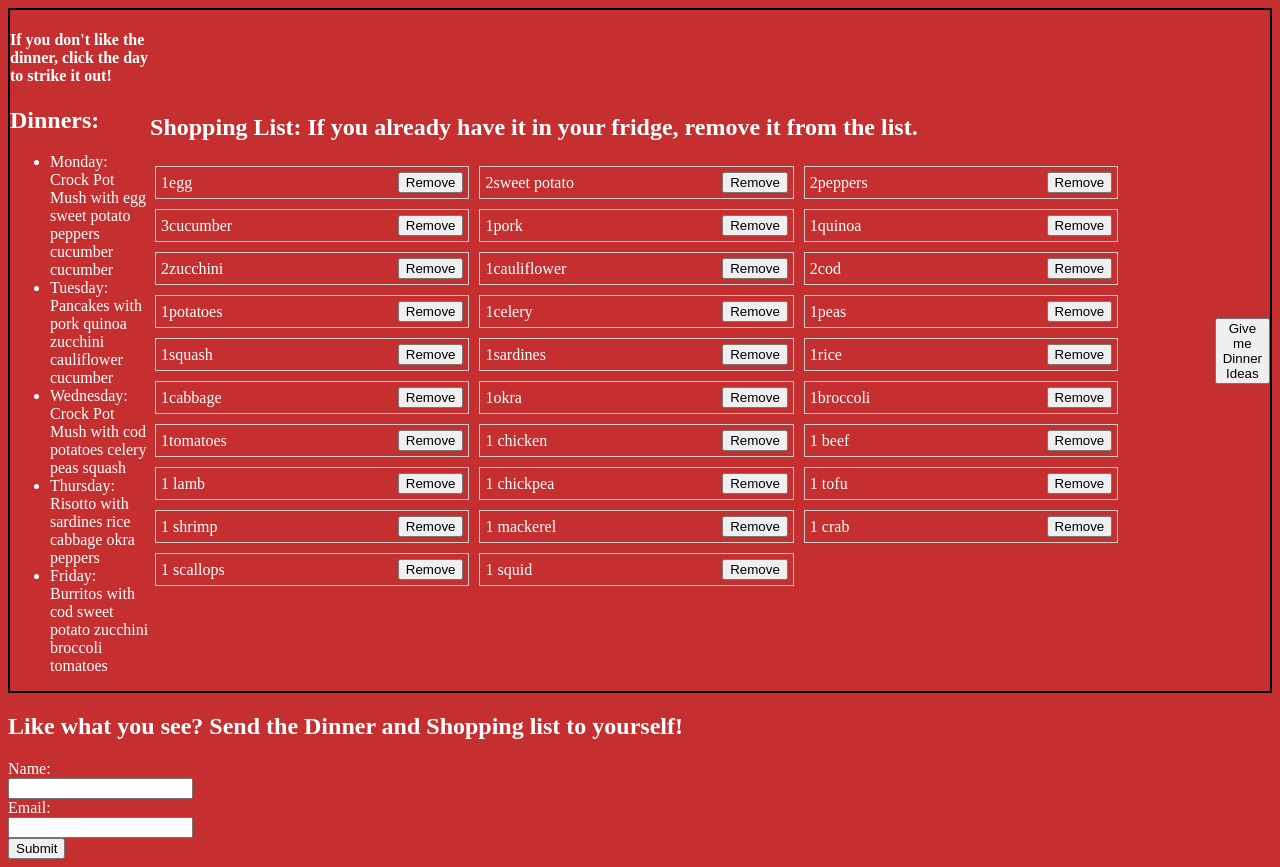
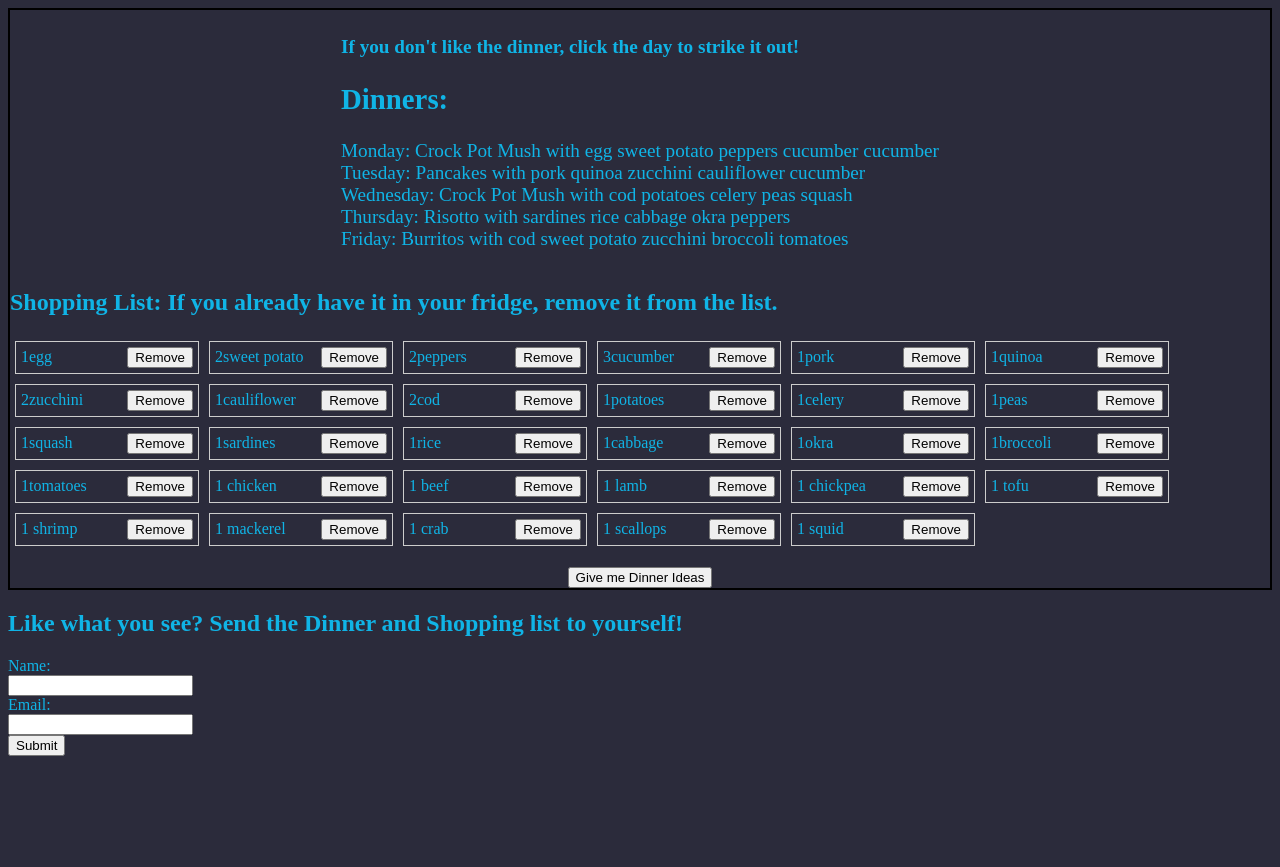
Before and after one commit to ekrispy/SBA-Dom, a plain HTML site: page index.html in a window 1280 px wide. Both pictures are taken after a click on the button "Give me Dinner Ideas". After the commit the page ends 800 px from the top, so only its background shows below. Drawn offline with Linux system fonts and the light colour scheme.

Commit message:
final version and upated read me file

```diff
--- a/index.html
+++ b/index.html
@@ -9,7 +9,7 @@
   <body>
     <div class="container">
       <div id="randomDins">
-        <p>Click here for easy weekly dinners when you have no time!</p>
+        <p>Click here for easy weekly dinner ideas when you have no time!</p>
       </div>
       <div id="list"></div>
       <button id="button">Give me Dinner Ideas</button>
--- a/javascritpt.js
+++ b/javascritpt.js
@@ -1,4 +1,4 @@
-
+// I saw this on google and other exapmles to add this Domcontentloaded event listener...
 document.addEventListener('DOMContentLoaded', () => {
     const dinnerEl = document.getElementById("randomDins");
     const listEl = document.getElementById("list");
@@ -6,7 +6,7 @@ document.addEventListener('DOMContentLoaded', () => {
 
     document.getElementById("button").addEventListener("click", () => {
         form.style.display = "block";
-      generateIngredients();
+      generateIngredients(); // this allows the button to generate the lists and full page
     });
 
 const proteins = ["chicken", "beef", "pork", "lamb", "cod", "egg", "chickpea", "sardines", "tofu", "shrimp", "mackerel", "crab", "scallops", "squid"];
@@ -15,19 +15,18 @@ const vegetables = ["carrots", "broccoli", "spinach", "cucumber", "onion", "cele
 const fullRecipes = ["Spaghetti", "Mac 'n' cheese", "Lasagna", "Pad Thai", "Soup", "Nachos", "Stir fry", "Burritos", "Pancakes", "Quiche", "Risotto", "Quesadilla", "Enchilada", "Fajitas", "Chili", "Chowder", "Stir fry", "Pizza", "Crock Pot Mush"];
 const days = ['Monday', 'Tuesday', 'Wednesday', 'Thursday', 'Friday'];
 
-let plate = [];
 
 function generateIngredients() {
     try {
     let dinners = [];
-    for (let day of days) {
+    for (let day of days) { // loops through the days to  add dinner to the array
         dinners.push(createMealFrom(proteins, carbs, vegetables, fullRecipes));
     }
 
     const shoppingList = createShoppingListFor(dinners);
 
-    showDinners(dinners, dinnerEl);
-    showShopping(shoppingList, listEl);
+    showDinners(dinners, dinnerEl); // calls the function to show the dinner list
+    showShopping(shoppingList, listEl); // calls the function to show the shopping list
 } catch (error) {
     console.log(error);
     alert("an error occured, please try again");
@@ -35,11 +34,13 @@ function generateIngredients() {
 }
 
 function randomFoodIngredients(ingredients) {
+    // this function returns a random food ingredient
     return ingredients[Math.floor(Math.random() * ingredients.length)];
 }
 
 function createMealFrom(proteins, carbs, vegetables, fullRecipes) {
-    const randomProtein = randomFoodIngredients(proteins);
+    const randomProtein = randomFoodIngredients(proteins); // had to add this because my initial code was not counting the protiens correcty and includiing words in the dinner list
+    // returns an array of objects for the meals
     return [
         { name: randomFoodIngredients(fullRecipes), type: 'fullRecipe' },
         { name: 'with', type: 'connector' },
@@ -55,6 +56,8 @@ function createShoppingListFor(dinners) {
     let ingredients = [];
 
     dinners.forEach(dinner => {
+        // used the filter method to remove the full recipe from the dinner lists
+        // spread operator is used to add the full recipe to the shopping list
         ingredients = [
          ...ingredients,
          ...dinner.filter(ingredient => ingredient.type!== 'fullRecipe')
@@ -63,48 +66,63 @@ function createShoppingListFor(dinners) {
 
     let shoppingList = {};
     for (const ingredient of ingredients) {
+        // used the toLowerCase method to make the shopping list case insensitive
         const ingredientName = ingredient.name.toLowerCase();
+        // if the ingredient name is already in the shopping list then this will add one to the count or more if it already exists
         shoppingList[ingredientName] = (shoppingList[ingredientName]? shoppingList[ingredientName] + 1 : 1);
     }
     return shoppingList;
 }
 function showDinners(dinners, dinnerEl) {
+    // create a ul element
     const ul = document.createElement("ul");
+    ul.classList.add("dinner-list"); // create a class
+    //create a lable
     const label = document.createElement("h2");
+    //create another lable
     const label2 = document.createElement("h4");
     label2.innerText = "If you don't like the dinner, click the day to strike it out!";
     label.innerText = "Dinners:";
     dinnerEl.innerHTML = "";
+
+    // append the lables to the dinner element
     dinnerEl.appendChild(label2);
     dinnerEl.appendChild(label);
 
-    dinners.forEach((dinner, index) => {
+    dinners.forEach((dinner, index) => { // lop through the dinner array
         const li = document.createElement("li");
+        // this helped to the day to get where it needed it to be based on the index
         const day = index === 0? 'Monday' : index === dinners.length - 1? 'Friday' : days[index];
         let mealText = '  ';
-        dinner.forEach(ingredient => {
-            const ingredientEl = document.createElement("span");
+        dinner.forEach(ingredient => { // lop through the dinner array
+            const ingredientEl = document.createElement("span"); // create span element
+            // set the text content of the span element for the name of the ingredient
             ingredientEl.innerText = ingredient.name + " ";
+            // this helped used the connector (with) to add the with to the dinner list
             if (ingredient.type === 'connector') {
                 mealText += ingredient.name + ' ';
             } else {
                 mealText += ingredientEl.outerHTML;
             }
         });
+        // the text will be displayed as the day and the meal text
         li.innerHTML = `${day}: ${mealText}`;
         ul.appendChild(li);
 
         li.addEventListener('click', (event) => {
             if (event.target instanceof HTMLLIElement) {
+                // googled helped with this, this toggles the strikethrough
+                // when i firt used it you could click anywhere where the dinner list was and it would strikethrough everything
                 event.target.classList.toggle('strikethrough');
             }
         });
     });
+    // append the ul to the dinner element
     dinnerEl.appendChild(ul);
 }
 
 
-
+// alot of the commmets above are almost the same for bellow
 function showShopping(shopping, listEl) {
     const ul = document.createElement("ul");
     ul.className = "shopping-list"; // Add a class to the ul element
@@ -115,16 +133,17 @@ function showShopping(shopping, listEl) {
     listEl.appendChild(label);
 
     for (const [num, ingredient] of Object.entries(shopping)) {
+        // if the ingredient is not with do not add it to the shopping list
       if (num!== "with") {
         const li = document.createElement("li");
         li.className = "shopping-item"; // Add a class to the li element
         const itemNameEl = document.createElement("span");
         itemNameEl.innerText = ingredient;
         const quantityEl = document.createElement("span");
-        quantityEl.innerText = num;
-        const removeBtn = document.createElement("button");
+        quantityEl.innerText = num; // used this to add the number of ingredients
+        const removeBtn = document.createElement("button"); // helped create a button
         removeBtn.innerText = "Remove";
-        removeBtn.className = "remove-btn";
+        removeBtn.className = "remove-btn"; // Add a class to the button
         removeBtn.addEventListener("click", () => {
           li.remove();
         });
@@ -139,6 +158,7 @@ function showShopping(shopping, listEl) {
     const proteinList = proteins.filter(protein =>!Object.keys(shopping).includes(protein.toLowerCase()));
     for (const protein of proteinList) {
       const li = document.createElement("li");
+      // set the inner text for the protiens to 1, had to add this because initilly it was not working correctly
       li.innerText = `${1} ${protein}`;
       li.className = "shopping-item"; // Add a class to the li element
       const removeBtn = document.createElement("button");
@@ -155,7 +175,7 @@ function showShopping(shopping, listEl) {
   }
 
 
-
+// this form is to submit the email and name for the dinner and shopping lists
 const dinnerForm = document.querySelector("#dinnerForm");
 
 dinnerForm.addEventListener("submit", (event) => {
@@ -207,6 +227,7 @@ function validateEmail(evt) {
   }
   form.addEventListener("blur", validateName);
 
+  // not to sure if this was the correct way to clone something, but added it to show how to do it
   const dinnerTempate = document.querySelector("#dinnerTemplate");
   const dinnerList = document.querySelector("#list");
   const clone = dinnerTempate.content.cloneNode(true);
--- a/styles.css
+++ b/styles.css
@@ -1,6 +1,6 @@
 body {
-	background-color: rgb(197, 47, 47);
-	color: rgb(255, 255, 255);
+	background-color: rgb(43, 43, 59);
+	color: rgb(16, 180, 230);
 }
 
 .shopping-list {
@@ -14,17 +14,34 @@ body {
 	margin: 5px;
 	padding: 5px;
 	border: 1px solid #ccc;
-	width: calc(30% - 5px);
+	width: calc(15% - 5px);
 	box-sizing: border-box;
+	display: flex;
+	align-items: center;
+	justify-content: space-between;
   }
   .container {
 	display: flex;
 	justify-content: center;
 	align-items: center;
+	flex-wrap: wrap;
+	border-style: none;
+
 
 	border: 2px solid black;
   }
 
+#randomDins {
+
+font-size: larger;
+
+}
+.dinner-list {
+	list-style: none;
+	padding: 0;
+	display: block;
+	flex-wrap: wrap;
+  }
 
 
 
```
Also changed, not shown: 1 other file.
